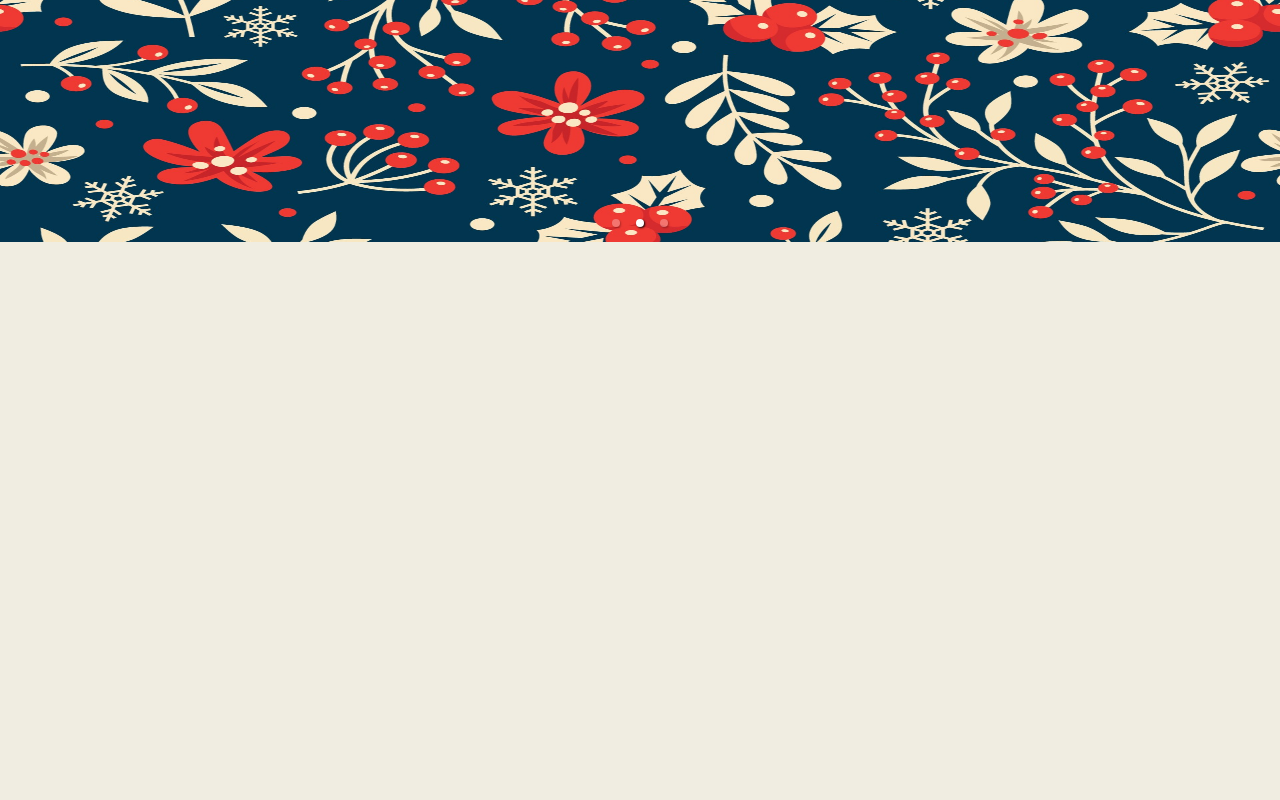
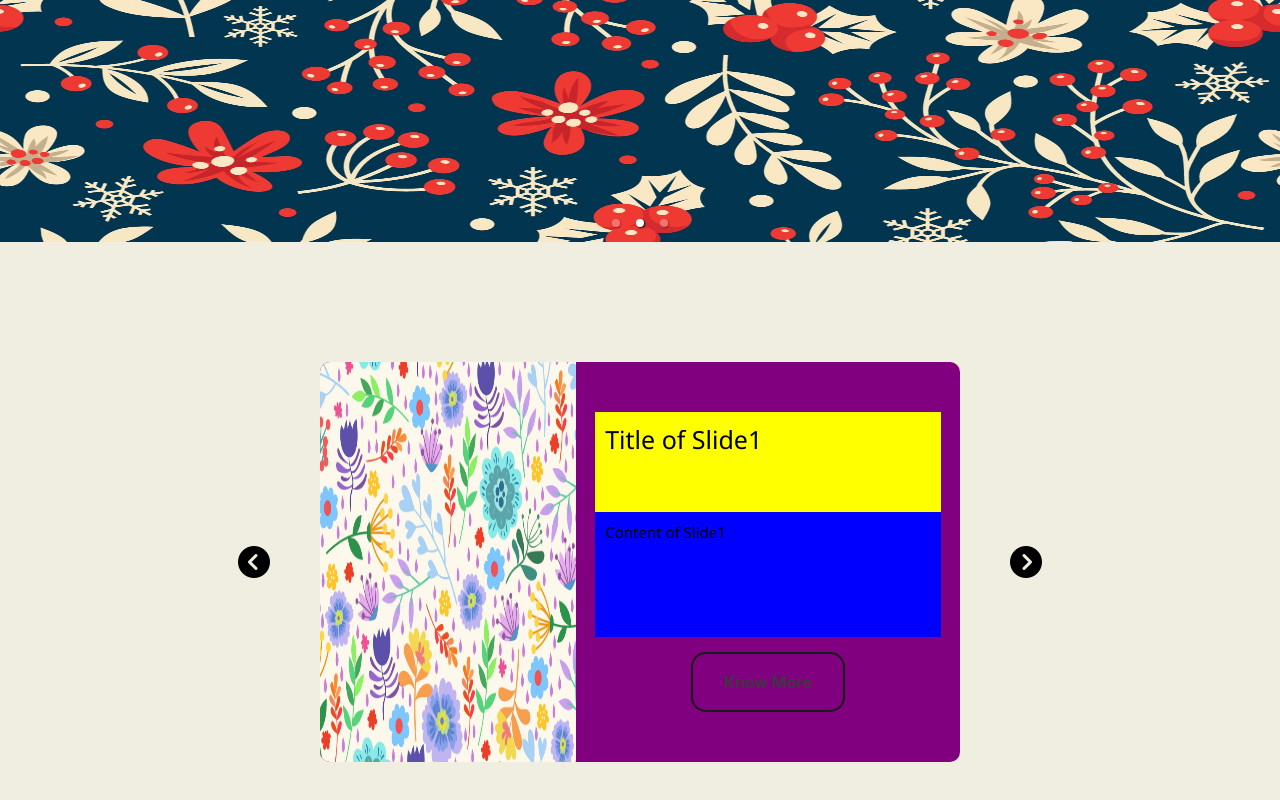
Before and after one commit to Proder/project-parwaaz, a React (Vite) app in the folder project-parwaaz/: page / in a window 1280 px wide. Shown: the part 478-1278 px from the top of the page. Before the commit the page ends 800 px from the top, so only its background shows below. Built offline with nearby package versions, Linux system fonts and the light colour scheme.

Commit message:
added custom slider

```diff
--- a/project-parwaaz/src/App.jsx
+++ b/project-parwaaz/src/App.jsx
@@ -1,7 +1,7 @@
 import "./App.css";
 import CarouselComponent from "./components/CarouselComponent";
 import GoToTop from "./components/GoToTop";
-// import MyCarousel from "./components/MyCarousel";
+import MyCarousel from "./components/MyCarousel";
 import Navbar from "./components/Navbar";
 
 const App = () => {
@@ -9,7 +9,7 @@ const App = () => {
     <>
       <Navbar/>
       <CarouselComponent/>
-      {/* <MyCarousel/> */}
+      <MyCarousel/>
       <GoToTop/>
       </>
   );
--- a/project-parwaaz/src/components/MyCarousel.jsx
+++ b/project-parwaaz/src/components/MyCarousel.jsx
@@ -1,14 +1,132 @@
-import "../styles/myCarousel.css"
-
+import "../styles/myCarousel.css";
+import image0 from "../assets/h.jpg";
+import image1 from "../assets/floral.jpg";
+import image2 from "../assets/diwali.jpg";
+import image3 from "../assets/Simplicity.jpg";
+import image4 from "../assets/mountain.jpg";
+import { useState } from "react";
 
 const MyCarousel = () => {
+  const [slideState, setSlideState] = useState(0);
+
+  const PrevImage = () => {
+    const animateTitle = document.getElementById("slide-title");
+    const animateContent = document.getElementById("slide-content");
+    const animateImage = document.getElementById("slide-image");
+
+    if (slideState > 0) {
+      setSlideState((prevState) => prevState - 1);
+      animateTitle.classList.add("animate1");
+      animateTitle?.addEventListener(
+        "animationend",
+        () => animateTitle.classList.remove("animate1"),
+        { once: true }
+      );
+      animateContent.classList.add("animate2");
+      animateContent?.addEventListener(
+        "animationend",
+        () => animateContent.classList.remove("animate2"),
+        { once: true }
+      );
+      animateImage.classList.add("animate5");
+      animateImage?.addEventListener(
+        "animationend",
+        () => animateImage.classList.remove("animate5"),
+        { once: true }
+      );
+    }
+  };
+  const NextImage = () => {
+    const animateTitle = document.getElementById("slide-title");
+    const animateContent = document.getElementById("slide-content");
+    const animateImage = document.getElementById("slide-image");
+
+    if (slideState < slides.length - 1) {
+      setSlideState((prevState) => prevState + 1);
+      animateTitle.classList.add("animate3");
+      animateTitle?.addEventListener(
+        "animationend",
+        () => animateTitle.classList.remove("animate3"),
+        { once: true }
+      );
+      animateContent.classList.add("animate4");
+      animateContent?.addEventListener(
+        "animationend",
+        () => animateContent.classList.remove("animate4"),
+        { once: true }
+      );
+      animateImage.classList.add("animate5");
+      animateImage?.addEventListener(
+        "animationend",
+        () => animateImage.classList.remove("animate5"),
+        { once: true }
+      );
+    }
+  };
+  const slides = [
+    {
+      imgSrc: image0,
+      title: "Title of Slide1",
+      content: "Content of Slide1",
+    },
+    {
+      imgSrc: image1,
+      title: "Title of Slide2",
+      content: "Content of Slide2",
+    },
+    {
+      imgSrc: image2,
+      title: "Title of Slide3",
+      content: "Content of Slide3",
+    },
+    {
+      imgSrc: image3,
+      title: "Title of Slide4",
+      content: "Content of Slide4",
+    },
+    {
+      imgSrc: image4,
+      title: "Title of Slide5",
+      content: "Content of Slide5",
+    },
+  ];
+
   return (
     <div className="carousel-container">
-      <div className="left-arrow-container"></div>
-      <div className="current-slide-container"></div>
-      <div className="right-arrow-container"></div>
+      <div className="current-slide-container">
+        <i
+          id="left-arrow"
+          className="fa-solid fa-circle-chevron-left fa-2xl"
+          onClick={PrevImage}
+        />
+        <div className="slide-container">
+          <div className="image-container">
+            <img
+              src={slides[slideState].imgSrc}
+              className="current-image"
+              id="slide-image"
+            />
+          </div>
+          <div className="slide-info">
+            <div className="slide-title" id="slide-title">
+              {slides[slideState].title}
+            </div>
+            <div className="slide-content" id="slide-content">
+              {slides[slideState].content}
+            </div>
+
+            <button className="button-28" role="button">
+              Know More
+            </button>
+          </div>
+        </div>
+        <i
+          className="fa-solid fa-circle-chevron-right fa-2xl"
+          onClick={NextImage}
+        />
+      </div>
     </div>
-  )
-}
+  );
+};
 
-export default MyCarousel
+export default MyCarousel;
--- a/project-parwaaz/src/styles/myCarousel.css
+++ b/project-parwaaz/src/styles/myCarousel.css
@@ -1,6 +1,185 @@
-.carousel-container{
+.carousel-container {
     position: relative;
     width: 100%;
-    height: 60vh;
-    background-color: green;
+    height: 80vh;
+    display: flex;
 }
+
+.current-slide-container {
+    display: flex;
+    justify-content: center;
+    align-items: center;
+
+}
+
+.current-slide-container {
+    width: 100%;
+
+}
+
+.slide-container {
+    border-radius: 10px;
+    overflow: hidden;
+    height: 50vh;
+    width: 50vw;
+    background-color: purple;
+    display: flex;
+    justify-content: center;
+}
+
+.image-container {
+    flex: 40%;
+    overflow: hidden;
+}
+
+.image-container img {
+    height: 100%;
+    width: 100%;
+    object-fit: fill;
+    transform: scale(1.15);
+    object-position: center center;
+    transition: all 0.5s ease-in-out;
+
+}
+
+.image-container:hover img {
+    transform: scale(1);
+}
+
+.slide-info {
+    flex: 60%;
+    display: flex;
+    justify-content: center;
+    align-items: center;
+    flex-direction: column;
+}
+
+.slide-title {
+    width: 90%;
+    height: 100px;
+    padding: 10px;
+    background-color: yellow;
+    font-size: 25px;
+
+}
+
+
+
+.slide-content {
+    width: 90%;
+    padding: 10px;
+    height: 125px;
+    background-color: blue;
+    margin-bottom: 15px;
+    font-size: 15px;
+
+}
+
+.current-slide-container {
+    gap: 50px;
+}
+
+@keyframes slideFromLeft {
+    0% {
+        opacity: 0;
+        transform: translateX(-10%);
+    }
+
+    100% {
+        opacity: 1;
+        transform: translateX(0);
+    }
+
+}
+
+
+@keyframes slideFromRight {
+    0% {
+        opacity: 0;
+        transform: translateX(10%);
+    }
+
+    100% {
+        opacity: 1;
+        transform: translateX(0);
+    }
+
+}
+
+@keyframes slideFromTop {
+    0% {
+        opacity: 0;
+        transform: translateY(10%) scale(1.15);
+    }
+
+    100% {
+        opacity: 1;
+        transform: translateY(0) scale(1.15);
+    }
+
+}
+
+.animate1 {
+    animation: slideFromLeft 0.25s ease-in;
+}
+
+.animate2 {
+    animation: slideFromLeft 0.5s ease-in;
+}
+
+.animate3 {
+    animation: slideFromRight 0.25s ease-in;
+}
+
+.animate4 {
+    animation: slideFromRight 0.5s ease-in;
+}
+
+.animate5 {
+    animation: slideFromTop 0.5s ease-in;
+}
+
+/* CSS */
+.button-28 {
+    appearance: none;
+    background-color: transparent;
+    border: 2px solid #1A1A1A;
+    border-radius: 15px;
+    box-sizing: border-box;
+    color: #3B3B3B;
+    cursor: pointer;
+    display: inline-block;
+    font-family: Roobert, -apple-system, BlinkMacSystemFont, "Segoe UI", Helvetica, Arial, sans-serif, "Apple Color Emoji", "Segoe UI Emoji", "Segoe UI Symbol";
+    font-size: 16px;
+    font-weight: 600;
+    line-height: normal;
+    margin: 0;
+    min-height: 60px;
+    min-width: 0;
+    outline: none;
+    padding: 16px 24px;
+    text-align: center;
+    text-decoration: none;
+    transition: all 300ms cubic-bezier(.23, 1, 0.32, 1);
+    user-select: none;
+    -webkit-user-select: none;
+    touch-action: manipulation;
+    width: 40%;
+    will-change: transform;
+}
+
+.button-28:disabled {
+    pointer-events: none;
+}
+
+.button-28:hover {
+    color: #fff;
+    background-color: #1A1A1A;
+    box-shadow: rgba(0, 0, 0, 0.25) 0 8px 15px;
+    transform: translateY(-2px);
+}
+
+.button-28:active {
+    box-shadow: none;
+    transform: translateY(0);
+}
```
Also changed, not shown: project-parwaaz/src/styles/navbar.css (+11 -9 lines), project-parwaaz/src/assets/desk.png (added), project-parwaaz/src/assets/mountain.jpg (added).
